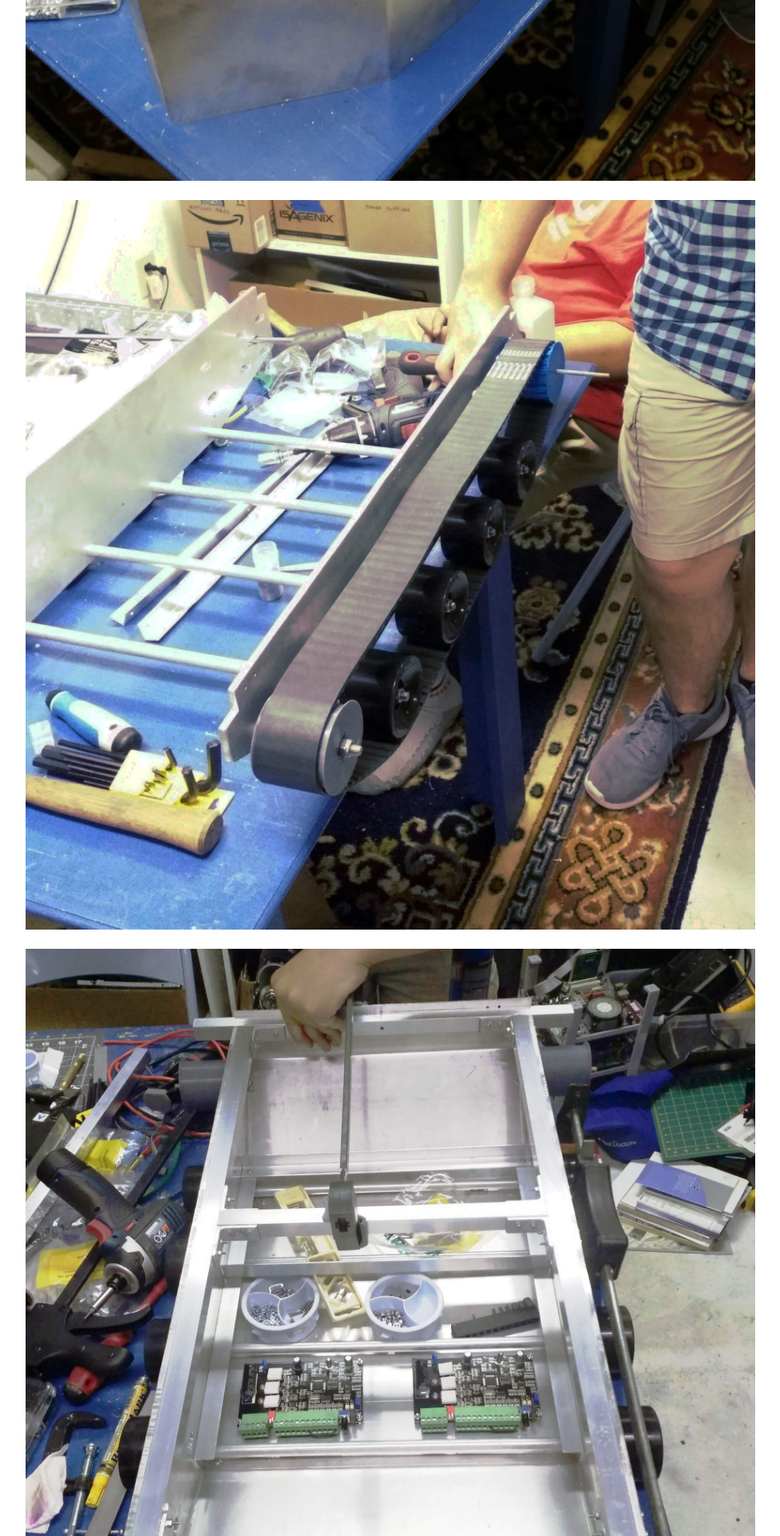
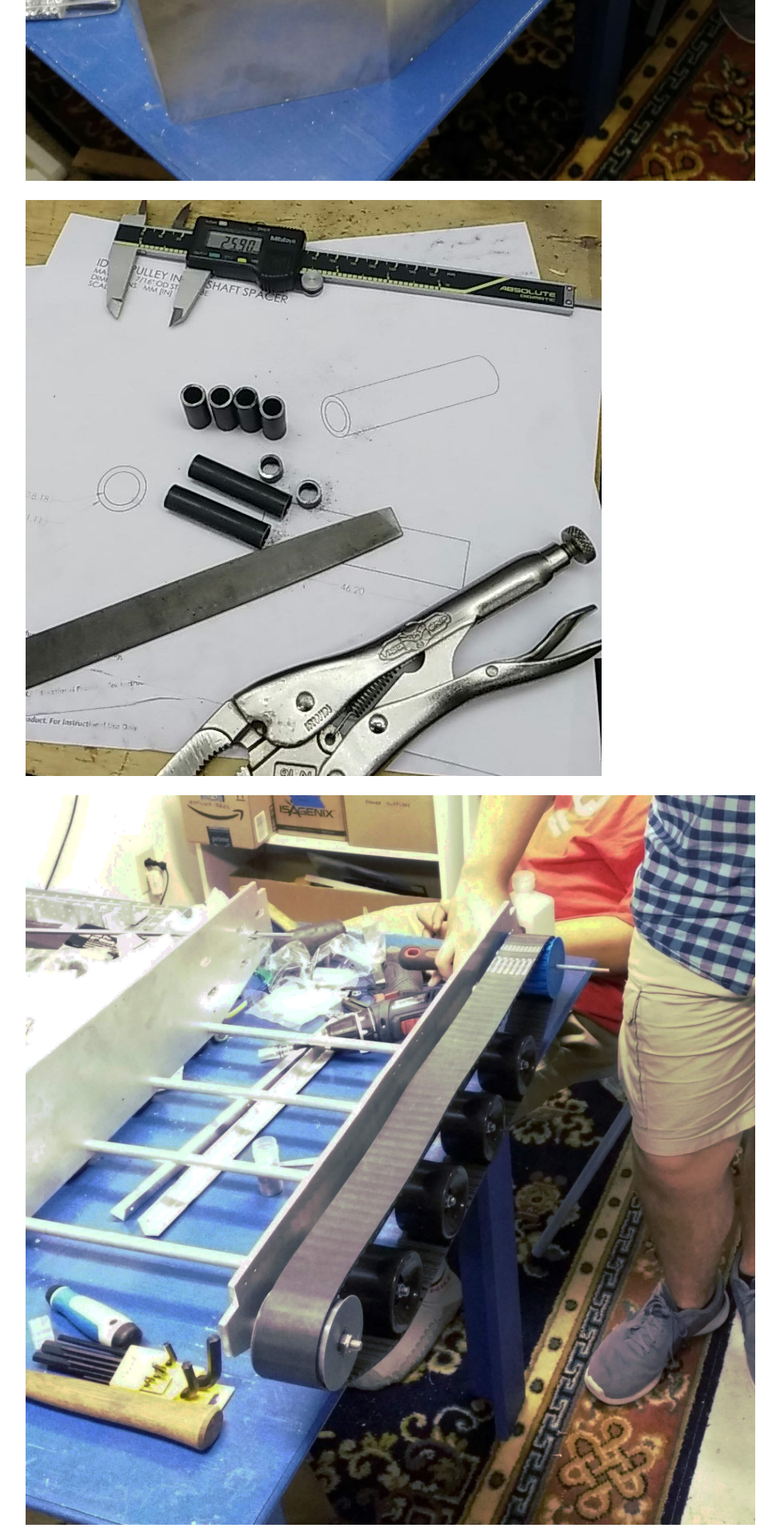
Before and after one commit to codeThatThinks/ianglen.me, a Jekyll site: the page built from _posts/2018-07-14-building-the-autotank.md, in a window 1280 px wide. Shown: the part 3375-5295 px from the top of the page at 80% size, without its empty margins (152-1127 px from the left). Built offline with Jekyll 4.4.1, drawn with Linux system fonts in a browser that asks for light colours.

Commit message:
Add additional photo to Autotank V1 post

```diff
--- a/_posts/2018-07-14-building-the-autotank.md
+++ b/_posts/2018-07-14-building-the-autotank.md
@@ -13,6 +13,8 @@ From concept design to assembled tank in about a month. All components hand made
 ![DIY bending brake](bending-brake.jpg)
 
 ![Bent bottom sheet metal](bent-bottom.jpg)
+
+![Making shaft spacers](shaft-spacers.jpg)
 
 ![Assembled side plates and road wheels](sides-wheels-assembly.jpg)
 
```
Also changed, not shown: img/content/autotank/building-the-autotank/shaft-spacers.jpg (added).
